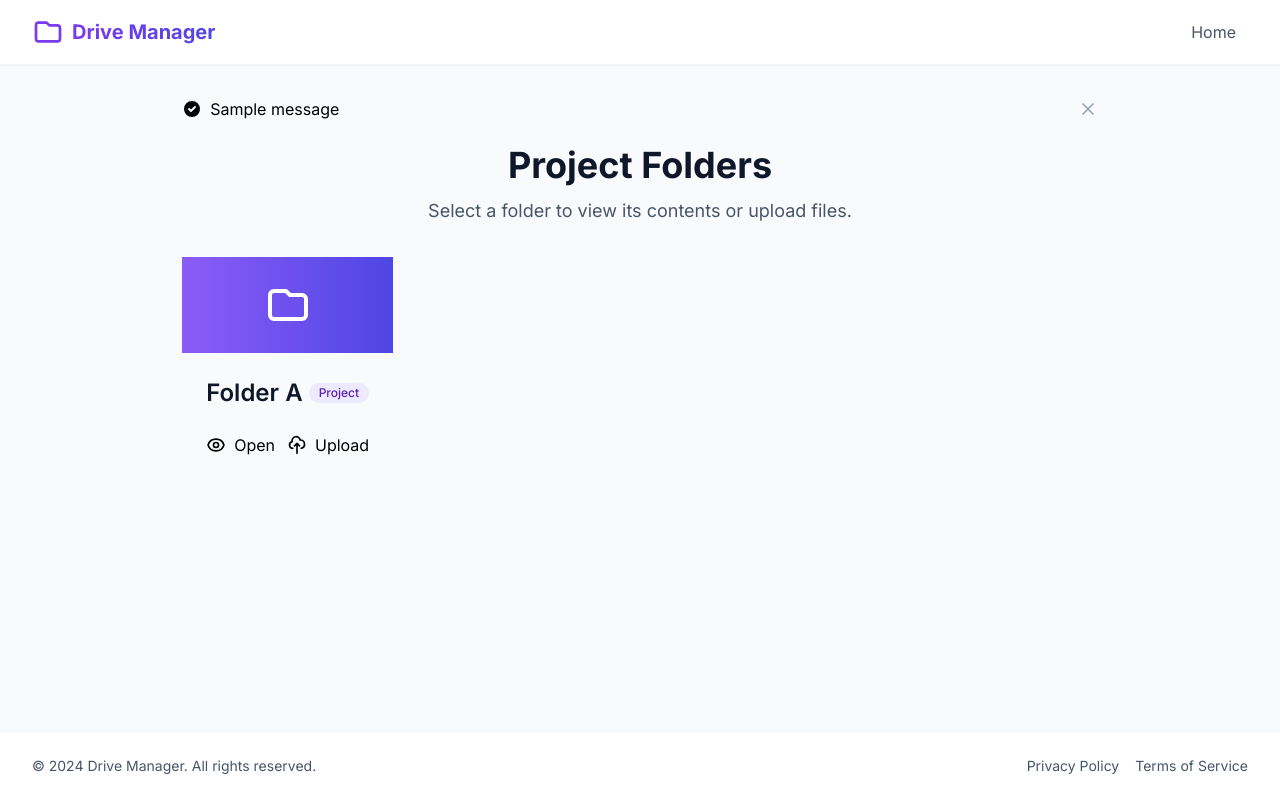
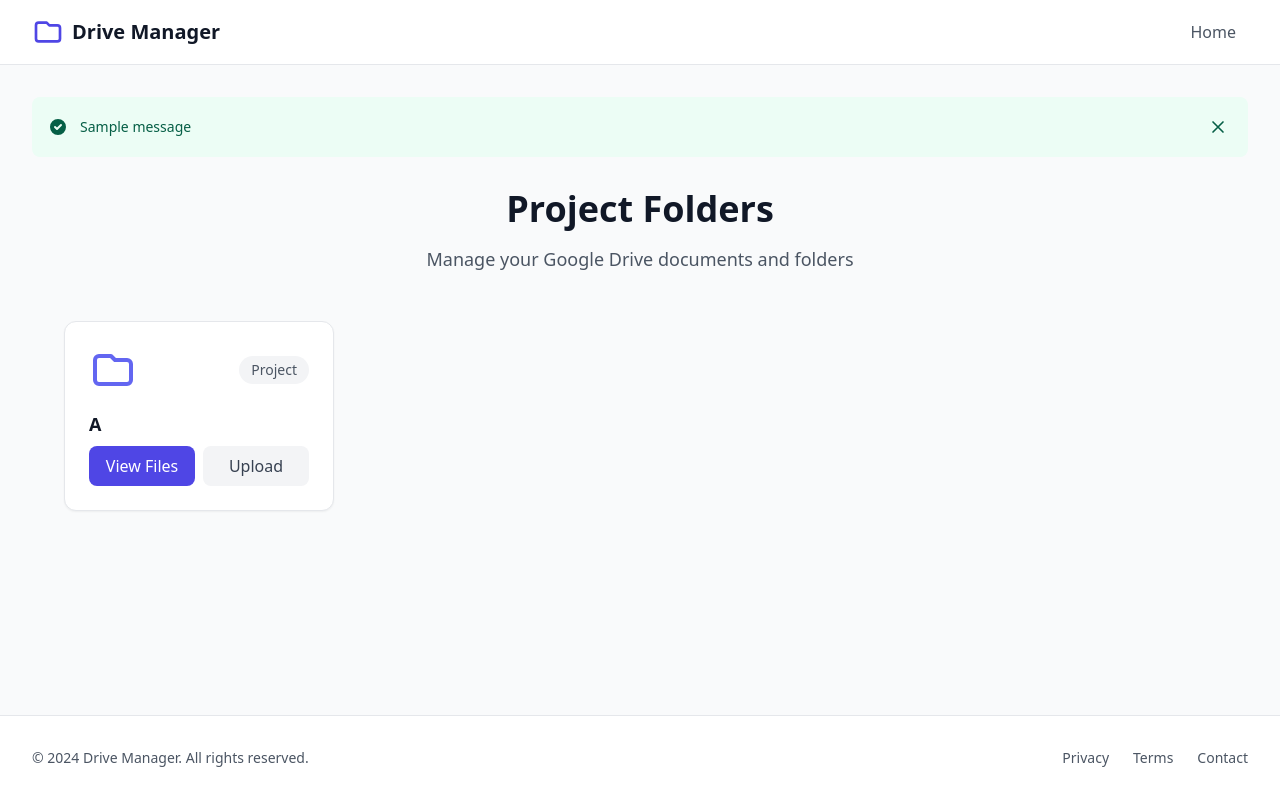
Before and after one commit to Amna-Amna/google-drive-api, a Django app: page / in a window 1280 px wide. Run offline with Django 5.2, Linux system fonts and the light colour scheme; tables that the repository leaves empty hold one stand-in row (values such as "Sample post"); one stand-in notice (Sample message) is shown; some libraries are stand-ins or nearby versions.

Commit message:
Update home page with improved layout, enhanced authentication prompt, and refined folder presentation

```diff
--- a/templates/base.html
+++ b/templates/base.html
@@ -6,94 +6,58 @@
     <title>{% block title %}Drive Manager{% endblock %}</title>
     <script src="https://cdn.tailwindcss.com"></script>
     <link href="https://fonts.googleapis.com/css2?family=Inter:wght@300;400;500;600;700&display=swap" rel="stylesheet">
-    <style>
-        body {
-            font-family: 'Inter', sans-serif;
-            background-color: #f9fafb;
-        }
-        .btn {
-            @apply px-4 py-2.5 rounded-lg font-medium transition-all duration-200 text-sm;
-        }
-        .btn-primary {
-            @apply bg-violet-600 text-white hover:bg-violet-700 shadow-sm hover:shadow-md;
-        }
-        .btn-success {
-            @apply bg-emerald-600 text-white hover:bg-emerald-700 shadow-sm hover:shadow-md;
-        }
-        .btn-secondary {
-            @apply bg-white text-slate-700 hover:bg-slate-50 border border-slate-200 shadow-sm hover:shadow-md;
-        }
-        .card {
-            @apply bg-white rounded-xl shadow-sm hover:shadow-md transition-all duration-200 border border-slate-100;
-        }
-        .alert {
-            @apply p-4 rounded-xl mb-4 border;
-        }
-        .alert-warning {
-            @apply bg-amber-50 text-amber-800 border-amber-200;
-        }
-        .alert-info {
-            @apply bg-blue-50 text-blue-800 border-blue-200;
-        }
-        .alert-success {
-            @apply bg-emerald-50 text-emerald-800 border-emerald-200;
-        }
-        .alert-error {
-            @apply bg-rose-50 text-rose-800 border-rose-200;
-        }
-        .nav-link {
-            @apply text-slate-600 hover:text-slate-900 transition-colors duration-200;
-        }
-    </style>
     <script defer src="https://unpkg.com/alpinejs@3.x.x/dist/cdn.min.js"></script>
 </head>
-<body class="min-h-screen flex flex-col">
-    <nav class="bg-white border-b border-slate-100 sticky top-0 z-50 shadow-sm">
+<body class="font-sans bg-gray-50 min-h-screen flex flex-col">
+    <!-- Navigation -->
+    <nav class="bg-white border-b border-gray-200 sticky top-0 z-50 backdrop-blur-sm bg-white/95">
         <div class="max-w-7xl mx-auto px-4 sm:px-6 lg:px-8">
-            <div class="flex justify-between h-16">
-                <div class="flex items-center">
+            <div class="flex justify-between h-16 items-center">
+                <div class="flex items-center space-x-3">
                     <a href="{% url 'home' %}" class="flex items-center space-x-2">
-                        <svg class="w-8 h-8 text-violet-600" fill="none" stroke="currentColor" viewBox="0 0 24 24">
+                        <svg class="w-8 h-8 text-indigo-600" fill="none" stroke="currentColor" viewBox="0 0 24 24">
                             <path stroke-linecap="round" stroke-linejoin="round" stroke-width="2" d="M3 7v10a2 2 0 002 2h14a2 2 0 002-2V9a2 2 0 00-2-2h-6l-2-2H5a2 2 0 00-2 2z"/>
                         </svg>
-                        <span class="text-xl font-bold bg-gradient-to-r from-violet-600 to-indigo-600 bg-clip-text text-transparent">Drive Manager</span>
+                        <span class="text-xl font-bold text-gray-900">Drive Manager</span>
                     </a>
                 </div>
                 <div class="flex items-center space-x-4">
-                    <a href="{% url 'home' %}" class="text-slate-600 hover:text-violet-600 transition-colors px-3 py-2 rounded-lg hover:bg-slate-50">Home</a>
+                    <a href="{% url 'home' %}" class="text-gray-600 hover:text-indigo-600 px-3 py-2 rounded-lg transition-colors duration-200">Home</a>
                 </div>
             </div>
         </div>
     </nav>
 
-    <main class="max-w-7xl mx-auto px-4 sm:px-6 lg:px-8 py-8 flex-grow">
+    <!-- Main Content -->
+    <main class="flex-1">
+        <div class="max-w-7xl mx-auto px-4 sm:px-6 lg:px-8 py-8">
             {% if messages %}
-            <div class="space-y-3 mb-6" x-data="{ show: true }" x-show="show">
+                <div class="space-y-4 mb-8" x-data="{ show: true }" x-show="show">
                     {% for message in messages %}
-                    <div class="alert alert-{{ message.tags }} flex items-center justify-between">
-                        <div class="flex items-center">
+                        <div class="p-4 rounded-lg flex items-center justify-between {% if message.tags == 'warning' %}bg-amber-50 text-amber-800{% elif message.tags == 'success' %}bg-emerald-50 text-emerald-800{% elif message.tags == 'error' %}bg-red-50 text-red-800{% else %}bg-blue-50 text-blue-800{% endif %}">
+                            <div class="flex items-center space-x-3">
                                 {% if message.tags == 'warning' %}
-                                <svg class="w-5 h-5 mr-2" fill="currentColor" viewBox="0 0 20 20">
+                                    <svg class="w-5 h-5 flex-shrink-0" fill="currentColor" viewBox="0 0 20 20">
                                         <path fill-rule="evenodd" d="M8.257 3.099c.765-1.36 2.722-1.36 3.486 0l5.58 9.92c.75 1.334-.213 2.98-1.742 2.98H4.42c-1.53 0-2.493-1.646-1.743-2.98l5.58-9.92zM11 13a1 1 0 11-2 0 1 1 0 012 0zm-1-8a1 1 0 00-1 1v3a1 1 0 002 0V6a1 1 0 00-1-1z" clip-rule="evenodd"/>
                                     </svg>
                                 {% elif message.tags == 'success' %}
-                                <svg class="w-5 h-5 mr-2" fill="currentColor" viewBox="0 0 20 20">
+                                    <svg class="w-5 h-5 flex-shrink-0" fill="currentColor" viewBox="0 0 20 20">
                                         <path fill-rule="evenodd" d="M10 18a8 8 0 100-16 8 8 0 000 16zm3.707-9.293a1 1 0 00-1.414-1.414L9 10.586 7.707 9.293a1 1 0 00-1.414 1.414l2 2a1 1 0 001.414 0l4-4z" clip-rule="evenodd"/>
                                     </svg>
                                 {% elif message.tags == 'error' %}
-                                <svg class="w-5 h-5 mr-2" fill="currentColor" viewBox="0 0 20 20">
+                                    <svg class="w-5 h-5 flex-shrink-0" fill="currentColor" viewBox="0 0 20 20">
                                         <path fill-rule="evenodd" d="M10 18a8 8 0 100-16 8 8 0 000 16zM8.707 7.293a1 1 0 00-1.414 1.414L8.586 10l-1.293 1.293a1 1 0 101.414 1.414L10 11.414l1.293 1.293a1 1 0 001.414-1.414L11.414 10l1.293-1.293a1 1 0 00-1.414-1.414L10 8.586 8.707 7.293z" clip-rule="evenodd"/>
                                     </svg>
                                 {% else %}
-                                <svg class="w-5 h-5 mr-2" fill="currentColor" viewBox="0 0 20 20">
+                                    <svg class="w-5 h-5 flex-shrink-0" fill="currentColor" viewBox="0 0 20 20">
                                         <path fill-rule="evenodd" d="M18 10a8 8 0 11-16 0 8 8 0 0116 0zm-7-4a1 1 0 11-2 0 1 1 0 012 0zM9 9a1 1 0 000 2v3a1 1 0 001 1h1a1 1 0 100-2v-3a1 1 0 00-1-1H9z" clip-rule="evenodd"/>
                                     </svg>
                                 {% endif %}
-                            <p>{{ message }}</p>
+                                <span class="text-sm font-medium">{{ message }}</span>
                             </div>
-                        <button @click="show = false" class="text-slate-400 hover:text-slate-600">
+                            <button @click="show = false" class="p-1 hover:bg-black/5 rounded-full">
                                 <svg class="w-5 h-5" fill="none" stroke="currentColor" viewBox="0 0 24 24">
-                                <path stroke-linecap="round" stroke-linejoin="round" stroke-width="2" d="M6 18L18 6M6 6l12 12" />
+                                    <path stroke-linecap="round" stroke-linejoin="round" stroke-width="2" d="M6 18L18 6M6 6l12 12"/>
                                 </svg>
                             </button>
                         </div>
@@ -102,17 +66,18 @@
             {% endif %}
 
             {% block content %}{% endblock %}
+        </div>
     </main>
 
-    <footer class="bg-white border-t border-slate-100 mt-auto">
-        <div class="max-w-7xl mx-auto px-4 sm:px-6 lg:px-8 py-6">
-            <div class="flex flex-col sm:flex-row items-center justify-between">
-                <p class="text-sm text-slate-600 mb-4 sm:mb-0">
-                    © 2024 Drive Manager. All rights reserved.
-                </p>
-                <div class="flex items-center space-x-4">
-                    <a href="#" class="text-sm text-slate-600 hover:text-violet-600 transition-colors">Privacy Policy</a>
-                    <a href="#" class="text-sm text-slate-600 hover:text-violet-600 transition-colors">Terms of Service</a>
+    <!-- Footer -->
+    <footer class="border-t border-gray-200 bg-white mt-16">
+        <div class="max-w-7xl mx-auto px-4 sm:px-6 lg:px-8 py-8">
+            <div class="flex flex-col md:flex-row items-center justify-between space-y-4 md:space-y-0">
+                <p class="text-sm text-gray-600">&copy; 2024 Drive Manager. All rights reserved.</p>
+                <div class="flex items-center space-x-6">
+                    <a href="#" class="text-sm text-gray-600 hover:text-indigo-600 transition-colors">Privacy</a>
+                    <a href="#" class="text-sm text-gray-600 hover:text-indigo-600 transition-colors">Terms</a>
+                    <a href="#" class="text-sm text-gray-600 hover:text-indigo-600 transition-colors">Contact</a>
                 </div>
             </div>
         </div>
--- a/templates/drive_api/home.html
+++ b/templates/drive_api/home.html
@@ -3,59 +3,54 @@
 {% block title %}Project Folders{% endblock %}
 
 {% block content %}
-<div class="max-w-7xl mx-auto">
-    <div class="mb-8 text-center">
-        <h1 class="text-4xl font-bold text-slate-900 mb-3">Project Folders</h1>
-        <p class="text-lg text-slate-600 max-w-2xl mx-auto">Select a folder to view its contents or upload files.</p>
+<div class="max-w-7xl mx-auto px-4 sm:px-6 lg:px-8">
+    <!-- Page Header -->
+    <div class="text-center mb-12">
+        <h1 class="text-3xl font-bold text-gray-900 sm:text-4xl">Project Folders</h1>
+        <p class="mt-4 text-lg text-gray-600">Manage your Google Drive documents and folders</p>
     </div>
 
     {% if auth_url %}
-        <div class="alert alert-warning max-w-xl mx-auto">
-            <div class="flex items-center">
-                <svg class="w-5 h-5 mr-2 flex-shrink-0" fill="currentColor" viewBox="0 0 20 20">
-                    <path fill-rule="evenodd" d="M8.257 3.099c.765-1.36 2.722-1.36 3.486 0l5.58 9.92c.75 1.334-.213 2.98-1.742 2.98H4.42c-1.53 0-2.493-1.646-1.743-2.98l5.58-9.92zM11 13a1 1 0 11-2 0 1 1 0 012 0zm-1-8a1 1 0 00-1 1v3a1 1 0 002 0V6a1 1 0 00-1-1z" clip-rule="evenodd"/>
-                </svg>
-                <p>You need to authenticate with Google Drive to use this application.</p>
-            </div>
-            <div class="mt-3">
-                <a href="{{ auth_url }}" class="btn btn-primary inline-flex items-center justify-center w-full">
-                    <svg class="w-5 h-5 mr-2" fill="currentColor" viewBox="0 0 20 20">
-                        <path d="M10 2a8 8 0 100 16 8 8 0 000-16zm0 2a6 6 0 110 12 6 6 0 010-12zm0 3a3 3 0 100 6 3 3 0 000-6z"/>
+        <!-- Authentication Card -->
+        <div class="max-w-md mx-auto bg-white rounded-xl shadow-sm border border-gray-200 overflow-hidden">
+            <div class="p-8">
+                <div class="flex items-center space-x-3 mb-6">
+                    <div class="p-2 bg-amber-50 rounded-lg">
+                        <svg class="w-6 h-6 text-amber-600" fill="none" stroke="currentColor" viewBox="0 0 24 24">
+                            <path stroke-linecap="round" stroke-linejoin="round" stroke-width="2" d="M12 9v2m0 4h.01m-6.938 4h13.856c1.54 0 2.502-1.667 1.732-3L13.732 4c-.77-1.333-2.694-1.333-3.464 0L3.34 16c-.77 1.333.192 3 1.732 3z"/>
+                        </svg>
+                    </div>
+                    <div>
+                        <h3 class="text-lg font-semibold text-gray-900">Authorization Required</h3>
+                        <p class="text-sm text-gray-500">Connect your Google account to continue</p>
+                    </div>
+                </div>
+                <a href="{{ auth_url }}" class="w-full flex items-center justify-center space-x-2 bg-indigo-600 hover:bg-indigo-700 text-white px-6 py-3 rounded-lg font-medium transition-colors">
+                    <svg class="w-5 h-5" fill="none" stroke="currentColor" viewBox="0 0 24 24">
+                        <path stroke-linecap="round" stroke-linejoin="round" stroke-width="2" d="M11 16l-4-4m0 0l4-4m-4 4h14m-5 4v1a3 3 0 01-3 3H6a3 3 0 01-3-3V7a3 3 0 013-3h7a3 3 0 013 3v1"/>
                     </svg>
-                    Connect to Google Drive
+                    <span>Connect Google Drive</span>
                 </a>
             </div>
         </div>
-    {% endif %}
-
-    {% if folders %}
-        <div class="grid grid-cols-1 sm:grid-cols-2 lg:grid-cols-3 xl:grid-cols-4 gap-6">
+    {% elif folders %}
+        <!-- Folders Grid -->
+        <div class="grid gap-6 sm:grid-cols-2 lg:grid-cols-3 xl:grid-cols-4">
             {% for folder in folders %}
-                <div class="card group overflow-hidden">
-                    <div class="h-24 bg-gradient-to-r from-violet-500 to-indigo-600 flex items-center justify-center">
-                        <svg class="w-12 h-12 text-white" fill="none" stroke="currentColor" viewBox="0 0 24 24">
-                            <path stroke-linecap="round" stroke-linejoin="round" stroke-width="2" d="M3 7v10a2 2 0 002 2h14a2 2 0 002-2V9a2 2 0 00-2-2h-6l-2-2H5a2 2 0 00-2 2z"/>
-                        </svg>
-                    </div>
+                <div class="bg-white rounded-xl shadow-sm border border-gray-200 hover:shadow-md transition-shadow">
                     <div class="p-6">
                         <div class="flex items-center justify-between mb-4">
-                            <h3 class="text-2xl font-semibold text-slate-900">Folder {{ folder.name }}</h3>
-                            <span class="inline-flex items-center px-2.5 py-0.5 rounded-full text-xs font-medium bg-violet-100 text-violet-800">
-                                Project
-                            </span>
+                            <svg class="w-12 h-12 text-indigo-500" fill="none" stroke="currentColor" viewBox="0 0 24 24">
+                                <path stroke-linecap="round" stroke-linejoin="round" stroke-width="2" d="M3 7v10a2 2 0 002 2h14a2 2 0 002-2V9a2 2 0 00-2-2h-6l-2-2H5a2 2 0 00-2 2z"/>
+                            </svg>
+                            <span class="px-3 py-1 bg-gray-100 text-gray-600 rounded-full text-sm font-medium">Project</span>
                         </div>
-                        <div class="flex space-x-3 mt-6">
-                            <a href="{% url 'folder_contents' folder.name %}" class="btn btn-primary inline-flex items-center justify-center flex-1">
-                                <svg class="w-5 h-5 mr-2" fill="none" stroke="currentColor" viewBox="0 0 24 24">
-                                    <path stroke-linecap="round" stroke-linejoin="round" stroke-width="2" d="M15 12a3 3 0 11-6 0 3 3 0 016 0z"/>
-                                    <path stroke-linecap="round" stroke-linejoin="round" stroke-width="2" d="M2.458 12C3.732 7.943 7.523 5 12 5c4.478 0 8.268 2.943 9.542 7-1.274 4.057-5.064 7-9.542 7-4.477 0-8.268-2.943-9.542-7z"/>
-                                </svg>
-                                Open
+                        <h3 class="text-lg font-semibold text-gray-900 mb-2">{{ folder.name }}</h3>
+                        <div class="flex space-x-2">
+                            <a href="{% url 'folder_contents' folder.name %}" class="flex-1 text-center px-4 py-2 bg-indigo-600 hover:bg-indigo-700 text-white rounded-lg transition-colors">
+                                View Files
                             </a>
-                            <a href="{% url 'upload_file' folder.name %}" class="btn btn-success inline-flex items-center justify-center flex-1">
-                                <svg class="w-5 h-5 mr-2" fill="none" stroke="currentColor" viewBox="0 0 24 24">
-                                    <path stroke-linecap="round" stroke-linejoin="round" stroke-width="2" d="M7 16a4 4 0 01-.88-7.903A5 5 0 1115.9 6L16 6a5 5 0 011 9.9M15 13l-3-3m0 0l-3 3m3-3v12"/>
-                                </svg>
+                            <a href="{% url 'upload_file' folder.name %}" class="flex-1 text-center px-4 py-2 bg-gray-100 hover:bg-gray-200 text-gray-700 rounded-lg transition-colors">
                                 Upload
                             </a>
                         </div>
@@ -64,15 +59,15 @@
             {% endfor %}
         </div>
     {% else %}
-        <div class="alert alert-info max-w-xl mx-auto">
-            <div class="flex items-center">
-                <svg class="w-5 h-5 mr-2 flex-shrink-0" fill="currentColor" viewBox="0 0 20 20">
-                    <path fill-rule="evenodd" d="M18 10a8 8 0 11-16 0 8 8 0 0116 0zm-7-4a1 1 0 11-2 0 1 1 0 012 0zM9 9a1 1 0 000 2v3a1 1 0 001 1h1a1 1 0 100-2v-3a1 1 0 00-1-1H9z" clip-rule="evenodd"/>
+        <!-- Empty State -->
+        <div class="max-w-md mx-auto bg-white rounded-xl shadow-sm border border-gray-200 p-8 text-center">
+            <div class="mb-4">
+                <svg class="mx-auto w-12 h-12 text-gray-400" fill="none" stroke="currentColor" viewBox="0 0 24 24">
+                    <path stroke-linecap="round" stroke-linejoin="round" stroke-width="2" d="M9.172 16.172a4 4 0 015.656 0M9 10h.01M15 10h.01M21 12a9 9 0 11-18 0 9 9 0 0118 0z"/>
                 </svg>
-                {% if not auth_url %}
-                    <p>No folders found. Please authenticate with Google Drive to create the folder structure.</p>
-                {% endif %}
             </div>
+            <h3 class="text-lg font-medium text-gray-900 mb-2">No folders found</h3>
+            <p class="text-gray-500">Get started by connecting your Google Drive account</p>
         </div>
     {% endif %}
 </div>
```
Lines whose indentation alone changed are shown as unchanged.
